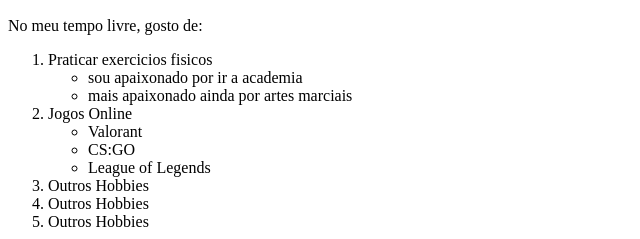
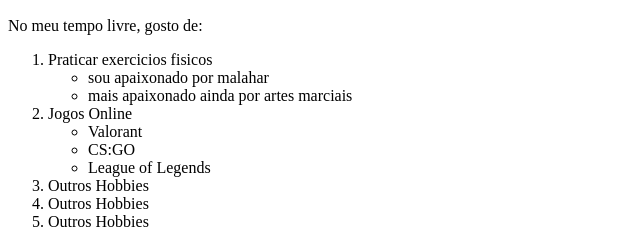
Before and after one commit to matheusmuniz03/matheusmuniz03.github.io, a plain HTML site: page index.html in a window 1280 px wide. Shown: the part 899-1138 px from the top of the page, 0-640 px from the left. Drawn offline with Linux system fonts and the light colour scheme.

Commit message:
modificação no HTML

```diff
--- a/index.html
+++ b/index.html
@@ -34,7 +34,7 @@
     <ol>
         <li>Praticar exercicios fisicos</li>
         <ul>
-            <li>sou apaixonado por ir a academia</li>
+            <li>sou apaixonado por malahar</li>
             <li>mais apaixonado ainda por artes marciais</li>
         </ul>
         <li>Jogos Online</li>
```
